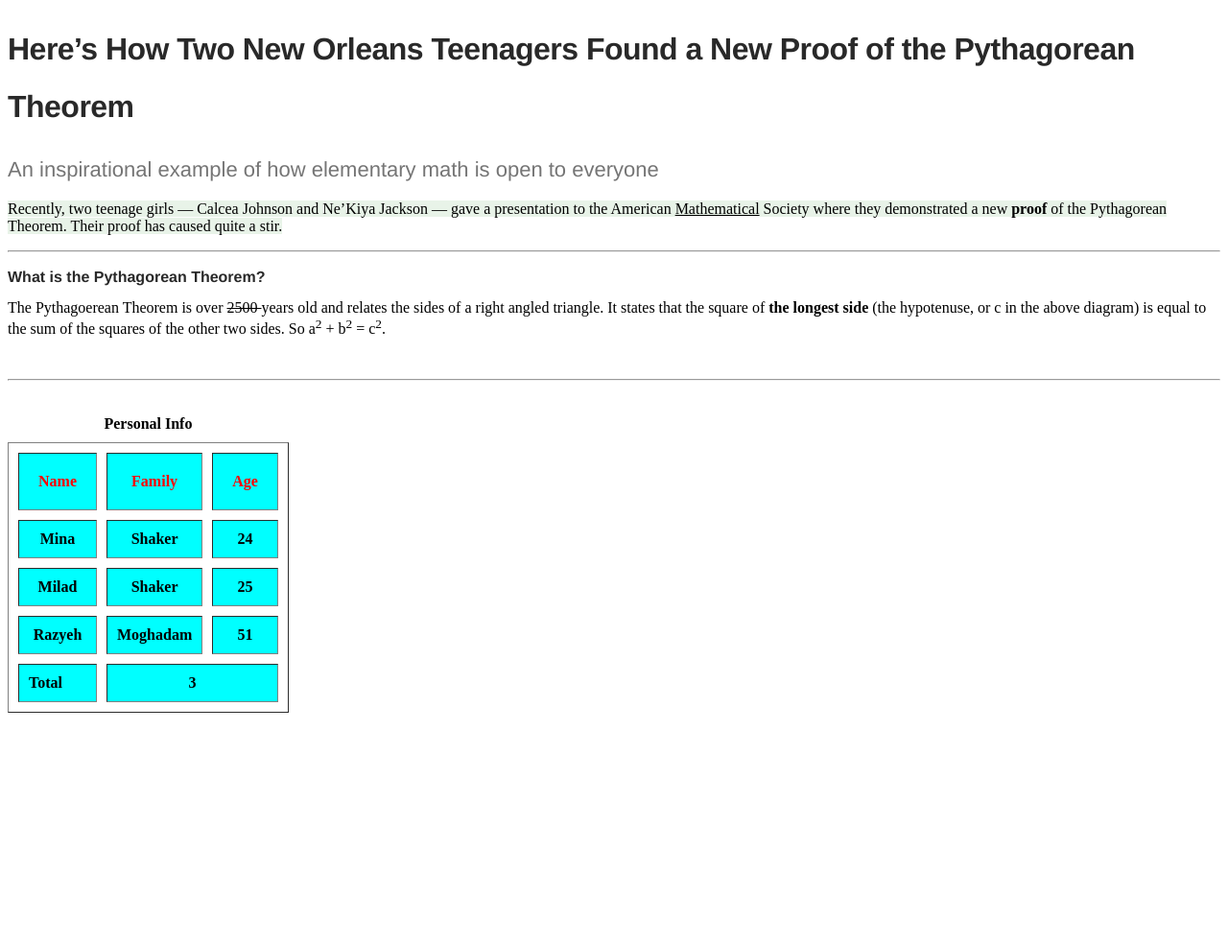
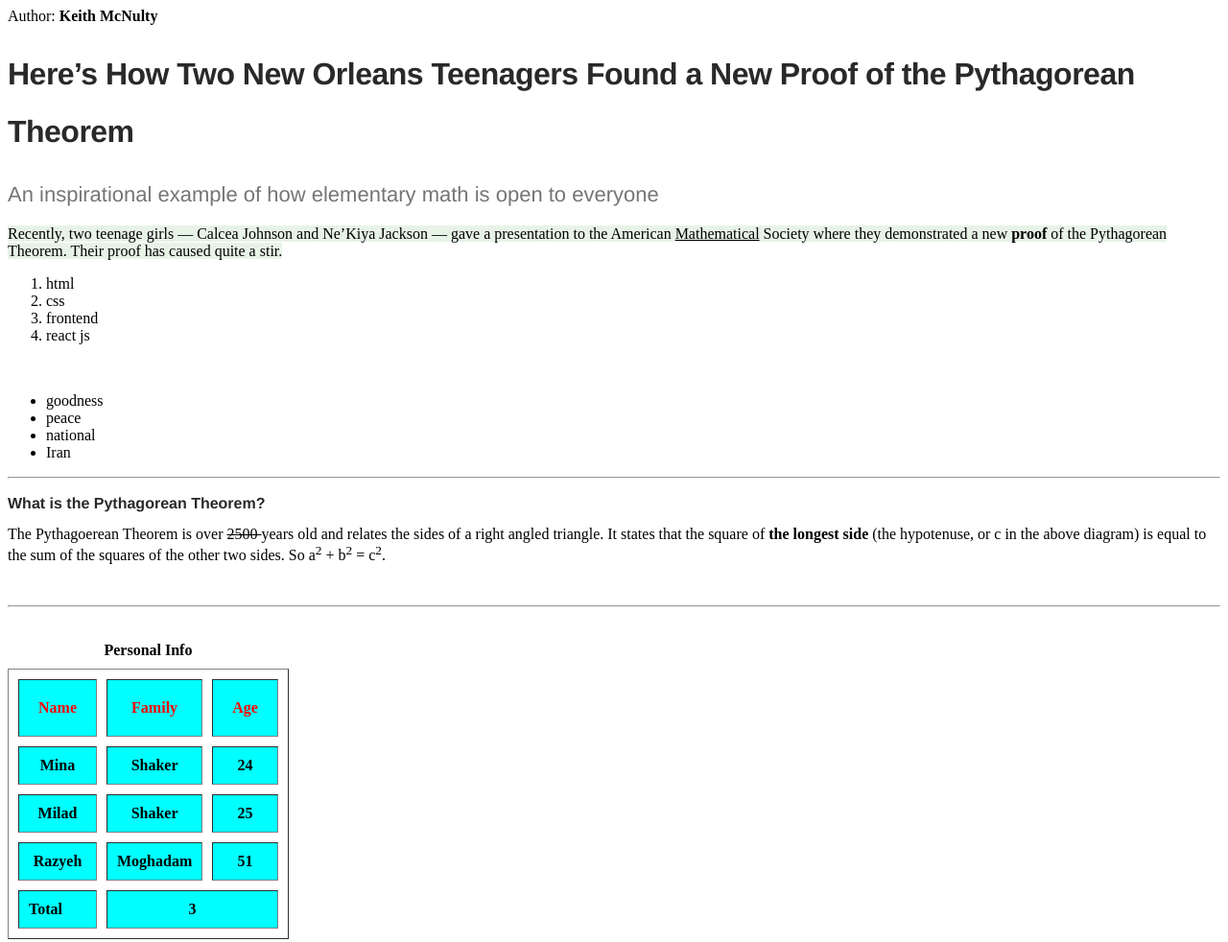
Before and after one commit to minashaker77/html, a plain HTML site: page workout.html in a window 1280 px wide. Shown: the whole page at 96% size. Before the commit the page ends 800 px from the top, so only its background shows below. Drawn offline with Linux system fonts and the light colour scheme.

Commit message:
add author name

```diff
--- a/workout.html
+++ b/workout.html
@@ -6,6 +6,7 @@
         <title>workout for season 2</title>
     </head>
     <body>
+        <div> Author: <strong> Keith McNulty</strong></div>
         <div>
             <h1>
                 Here’s How Two New Orleans Teenagers Found
@@ -19,6 +20,8 @@
             </h2>
         </div>
         <div>
+            <section>
+                <article>
             <p>
                 <mark>
                     Recently, two teenage girls —
@@ -30,6 +33,21 @@
                     Their proof has caused quite a stir.
                 </mark>
             </p>
+            <ol>
+                <li>html</li>
+                <li>css</li>
+                <li>frontend</li>
+                <li>react js</li>
+            </ol>
+            <br />
+            <ul>
+                <li>goodness</li>
+                <li>peace</li>
+                <li>national</li>
+                <li>Iran</li>
+            </ul>
+            </article>
+            </section>
         </div>
         <hr />
         <div>
```
Also changed, not shown: 5th.html (+2 -1 lines).
